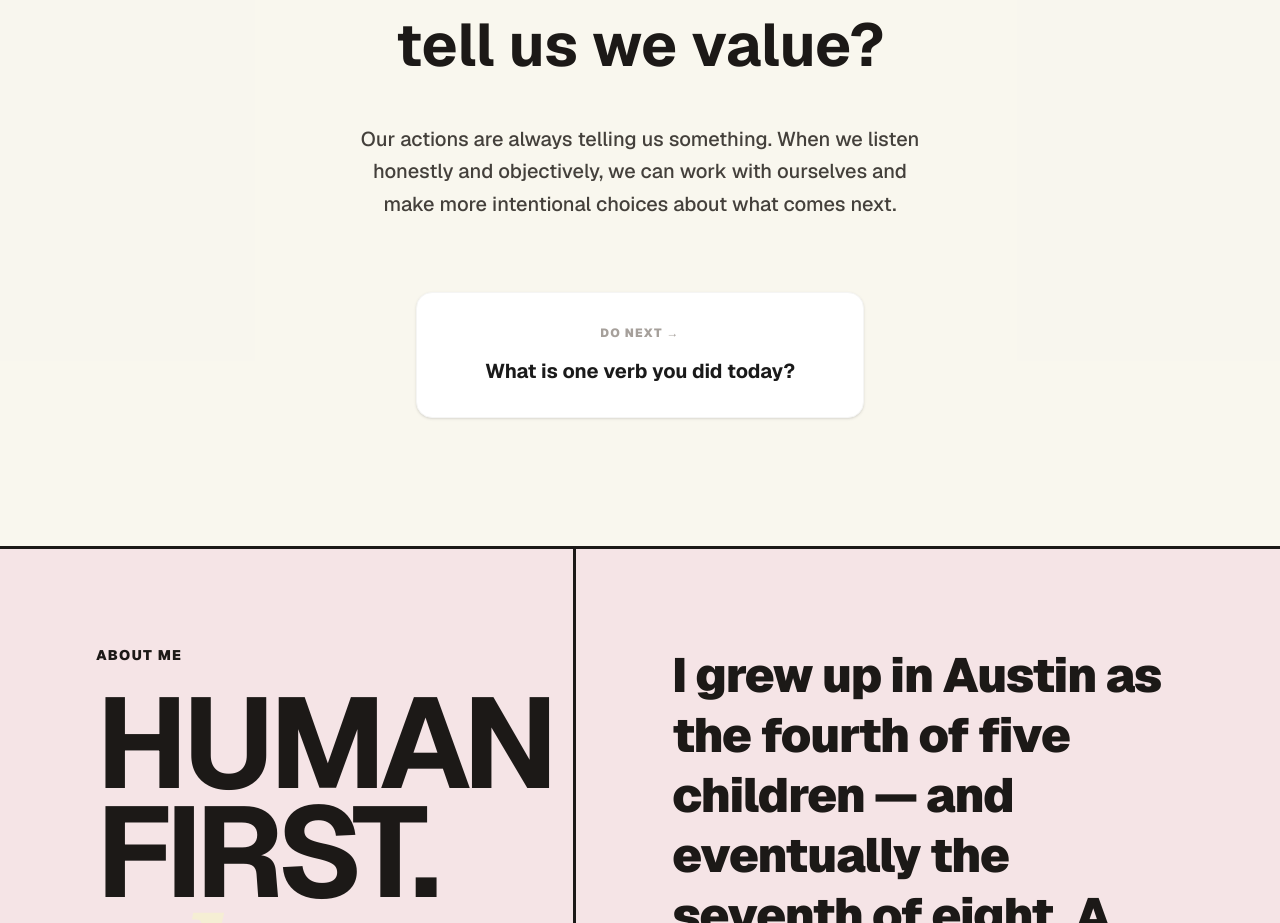
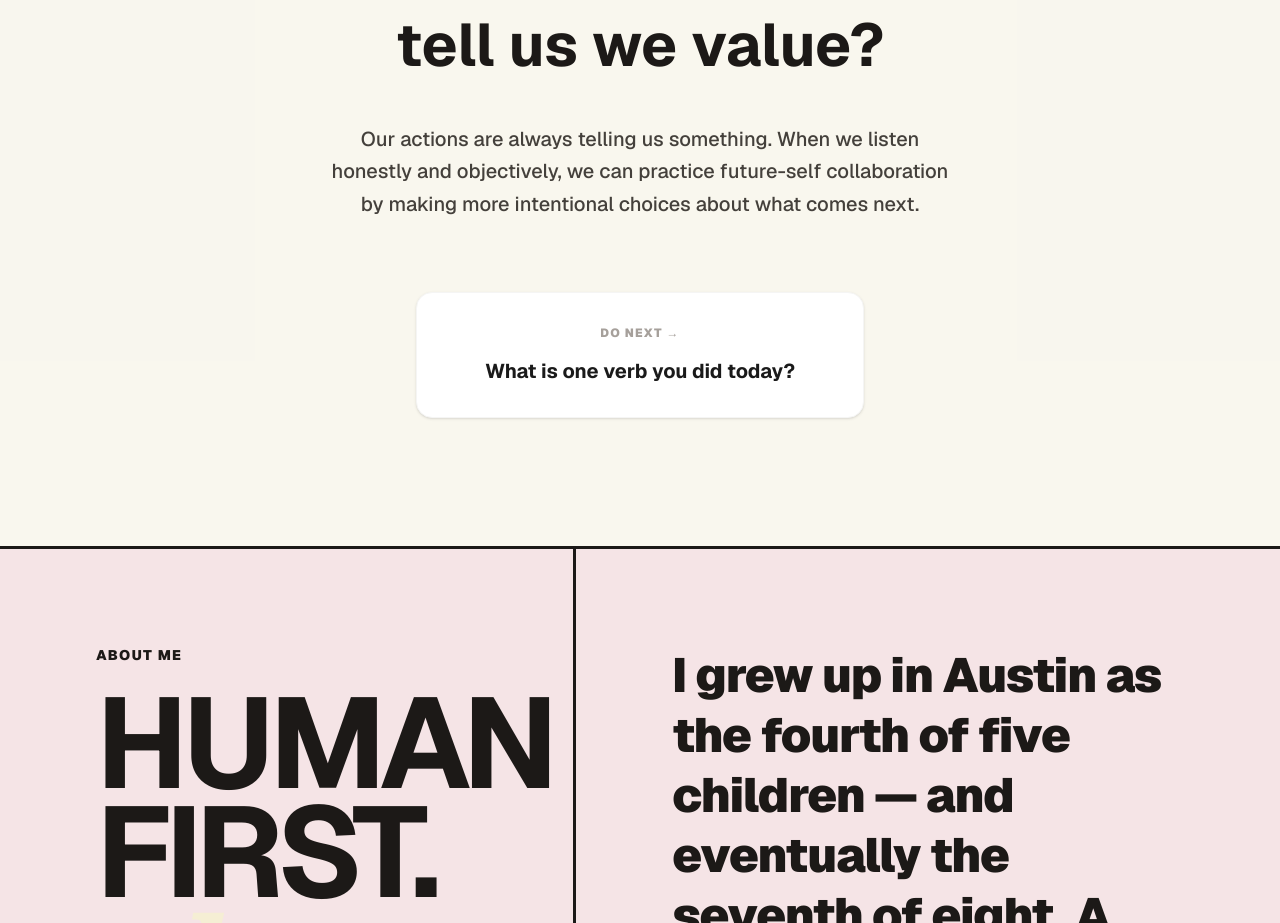
Before and after one commit to HelloSimone91/Simone-Hahaha, a Next.js app: page / in a window 1280 px wide. Shown: the part 2180-3103 px from the top of the page. Built offline with nearby package versions, Linux system fonts and the light colour scheme.

Commit message:
Add future-self collaboration to homepage

```diff
--- a/src/app/page.tsx
+++ b/src/app/page.tsx
@@ -167,7 +167,7 @@ export default function Home() {
               What do our actions<br/>tell us we value?
             </h2>
             <p className="text-lg sm:text-xl text-stone-700 max-w-2xl text-balance font-medium leading-relaxed">
-              Our actions are always telling us something. When we listen honestly and objectively, we can work with ourselves and make more intentional choices about what comes next.
+              Our actions are always telling us something. When we listen honestly and objectively, we can practice future-self collaboration by making more intentional choices about what comes next.
             </p>
             <div className="mt-8 flex flex-col items-center gap-4 bg-white p-8 rounded-2xl shadow-sm border border-stone-100 w-full max-w-md">
               <span className="text-xs font-black uppercase tracking-widest text-stone-400">DO NEXT →</span>
```
